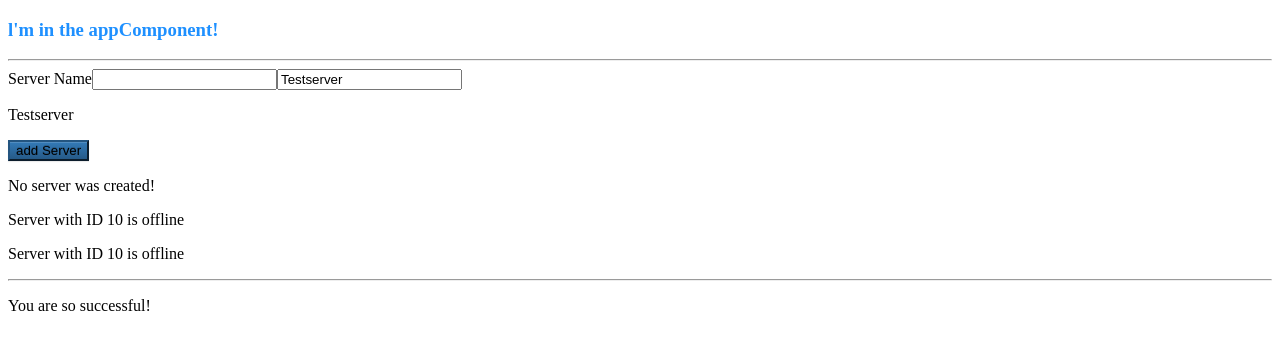
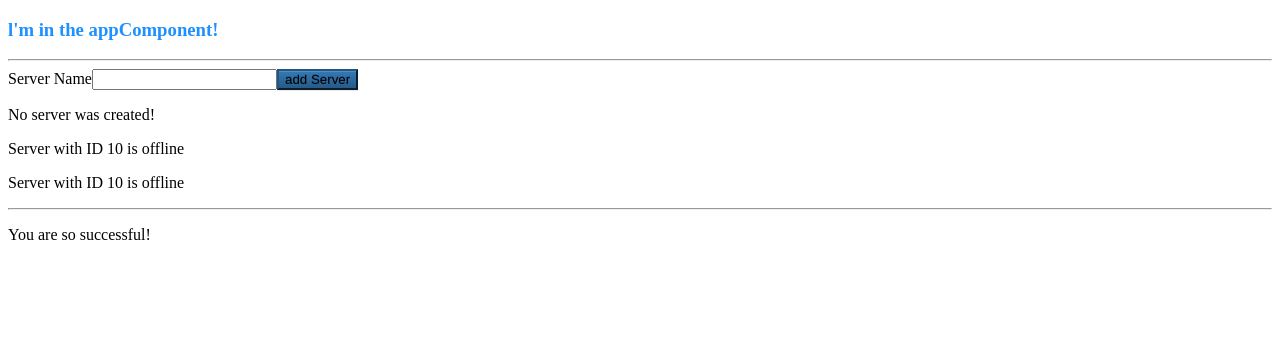
Before and after one commit to RenanAmorim89/Angular, an Angular app in the folder my-first-app/: page / in a window 1280 px wide. Shown: the top 350 px of the page. Built offline with nearby package versions, Linux system fonts and the light colour scheme.

Commit message:
Combining all Forms of Databinding

```diff
--- a/my-first-app/src/app/servers/servers.component.html
+++ b/my-first-app/src/app/servers/servers.component.html
@@ -3,11 +3,11 @@
 class="form-control"
 (input)="onUpdateServerName($event)">
 
-<input type="text"
+<!-- <input type="text"
 class="form-control"
-[(ngModel)]="serverName">
+[(ngModel)]="serverName"> -->
 
-<p>{{ serverName }}</p>
+<!-- <p>{{ serverName }}</p> -->
 
 
 <button
--- a/my-first-app/src/app/servers/servers.component.ts
+++ b/my-first-app/src/app/servers/servers.component.ts
@@ -26,7 +26,7 @@
   }
 
   onCreateServer(){
-    this.serverCreationStatus = 'Server was created'
+    this.serverCreationStatus = 'Server was created! Name is ' + this.serverName;
   }
 
   onUpdateServerName(event:Event){
```
